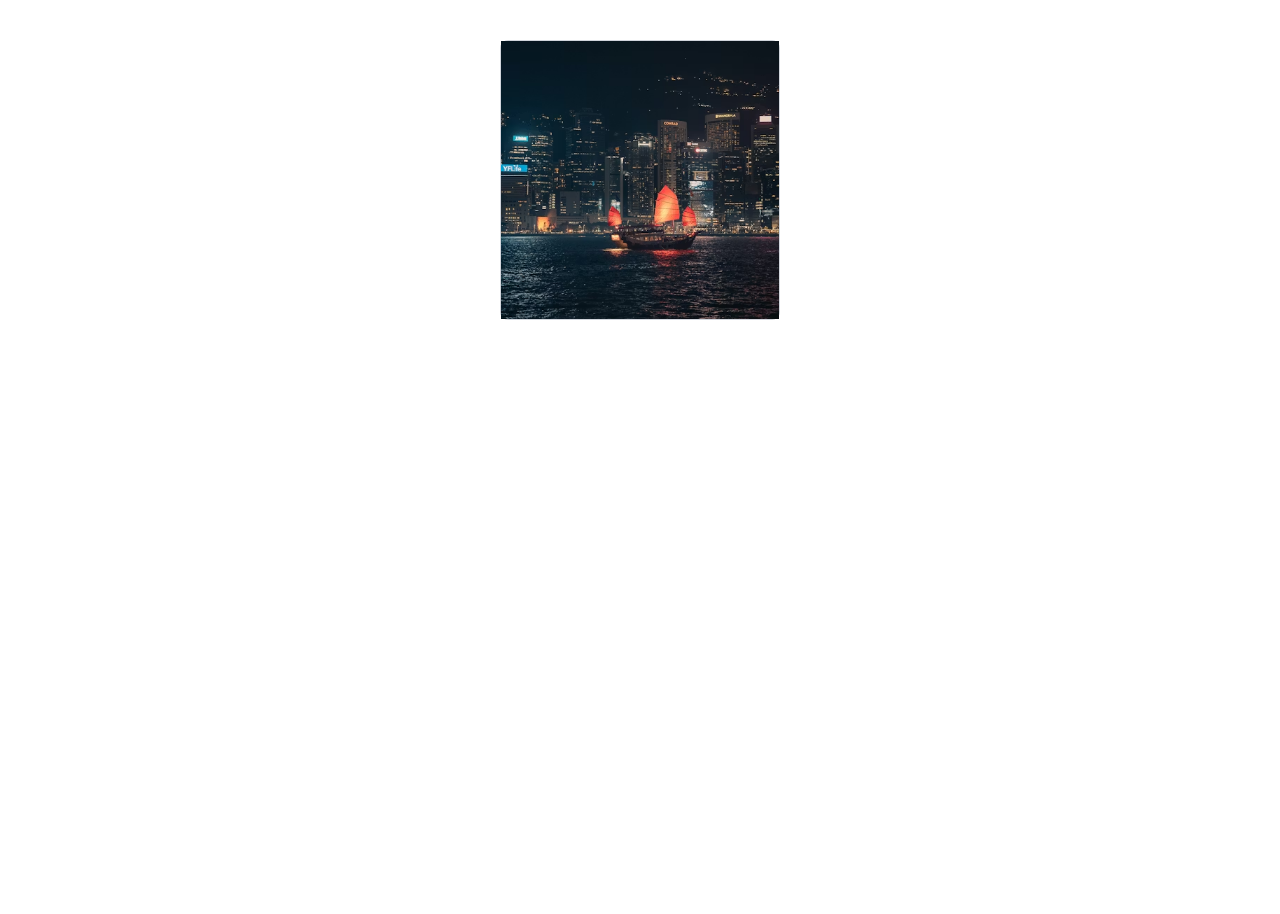
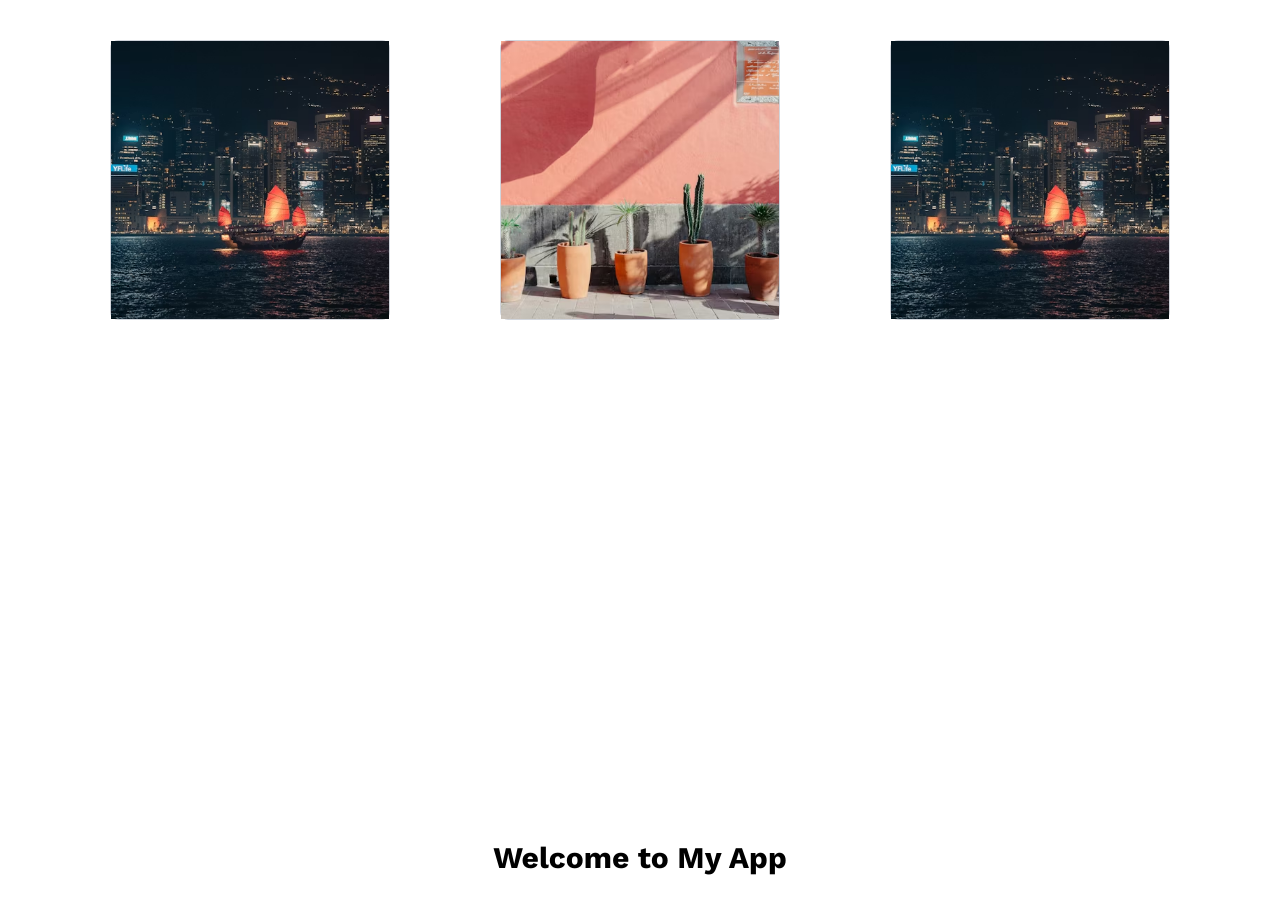
Before and after one commit to Amirshah98760/Nextjs-myApp4, a Next.js app: page / in a window 1280 px wide. Shown: the top 914 px of the page. Before the commit the page ends 840 px from the top, so only its background shows below. Built offline with nearby package versions, Linux system fonts and the light colour scheme.

Commit message:
Added some images using image component and learn how to use fonts in next js

```diff
--- a/app/layout.js
+++ b/app/layout.js
@@ -1,7 +1,16 @@
 import "./globals.css";
+// import {Roboto } from "next/font/google";
+import {Work_Sans} from "next/font/google";
 
+const workSans = Work_Sans({
+  subsets:['latin'],
+  weight: ['400', '500', '700']
+})
 
-
+// const roboto = Roboto({
+//   subsets:['latin'],
+//   weight: ['400', '500', '700']
+// })
 export const metadata = {
   title: "Create Next App",
   description: "Generated by create next app",
@@ -10,7 +19,8 @@ export const metadata = {
 export default function RootLayout({ children }) {
   return (
     <html lang="en">
-      <body>
+      {/* <body className={roboto.className}> */}
+      <body className={workSans.className}>
         {children}
       </body>
     </html>
--- a/app/page.js
+++ b/app/page.js
@@ -1,21 +1,61 @@
 import Image from "next/image";
+import download from "../public/download.avif";
+import download2 from "../public/download2.avif";
 
 
 export default function Home() {
   return (
-  <div className="flex h-screen w-full mt-10 justify-center">
+ <section >
+     <div className="flex h-screen w-full mt-10 justify-evenly">
      <div className="w-70 h-70 relative  border border-gray-300 rounded-lg p-4">
 
 
     <Image
-      src="/download.avif"
+      src={download}
       alt="file Logo"
       // width={500}
       // height={500}
       fill= {true}
-      className="w-full h-full   object-cover absolute "
+      // quality={100}
+      placeholder="blur"
+      blurDataURL=""
+      className="w-full h-full   object-cover absolute  hover:scale-110 transition-transform duration-300 ease-in-out cursor-pointer"
     />
      </div>
+     <div className="w-70 h-70 relative  border border-gray-300 rounded-lg p-4">
+
+
+    <Image
+      src={download2}
+      alt="file Logo"
+      // width={500}
+      // height={500}
+      fill= {true}
+      // quality={100}
+      placeholder="blur"
+      blurDataURL=""
+      className="w-full h-full   object-cover absolute hover:scale-110 transition-transform duration-300 ease-in-out cursor-pointer"
+    />
+     </div>
+     <div className="w-70 h-70 relative  border border-gray-300 rounded-lg p-4">
+
+
+    <Image
+      src={download}
+      alt="file Logo"
+      // width={500}
+      // height={500}
+      fill= {true}
+      // quality={100}
+      placeholder="blur"
+      blurDataURL=""
+      className="w-full h-full   object-cover absolute hover:scale-110 transition-transform duration-300 ease-in-out cursor-pointer"
+    />
+     </div>
+
+
   </div>
+     <h1 className="text-3xl font-bold text-center mb-20">Welcome to My App</h1>
+  </section>
   );
 }
```
Also changed, not shown: public/download2.avif (added).
